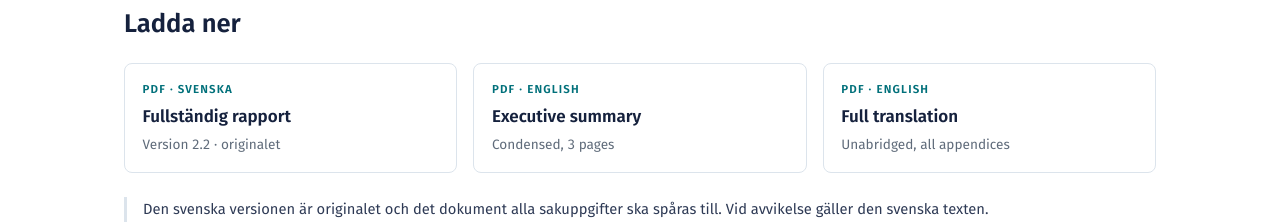
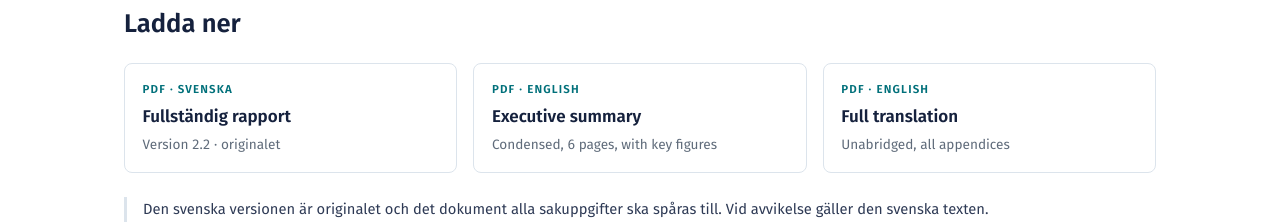
Before and after one commit to perajhogberg-dot/ai, a plain HTML site: page phu01/index.html in a window 1280 px wide. Shown: the part 860-1084 px from the top of the page. Drawn offline with Linux system fonts and the light colour scheme.

Commit message:
Engelska figurer i engelsk översättning och sammanfattning
Co-Authored-By: Claude Opus 5.5 <noreply@anthropic.com>
Claude-Session: https://claude.ai/code/session_01Ai9SVvJJNYJAegMkELUdP6

```diff
--- a/phu01/index.html
+++ b/phu01/index.html
@@ -47,7 +47,7 @@
     <h2>Ladda ner</h2>
     <div class="downloads">
       <a class="dl" href="/phu01/filer/AI_paverkan_pa_arbetskraften_PHU01_v2.2_UTGIVEN.pdf"><span class="f">PDF · SVENSKA</span><span class="t">Fullständig rapport</span><span class="s">Version 2.2 · originalet</span></a>
-      <a class="dl" href="/phu01/filer/AI_Impact_on_Workforce_PHU01_Executive_Summary_EN.pdf"><span class="f">PDF · ENGLISH</span><span class="t">Executive summary</span><span class="s">Condensed, 3 pages</span></a>
+      <a class="dl" href="/phu01/filer/AI_Impact_on_Workforce_PHU01_Executive_Summary_EN.pdf"><span class="f">PDF · ENGLISH</span><span class="t">Executive summary</span><span class="s">Condensed, 6 pages, with key figures</span></a>
       <a class="dl" href="/phu01/filer/AI_Impact_on_Workforce_PHU01_Full_Translation_EN.pdf"><span class="f">PDF · ENGLISH</span><span class="t">Full translation</span><span class="s">Unabridged, all appendices</span></a>
     </div>
     <p class="note">Den svenska versionen är originalet och det dokument alla sakuppgifter ska spåras till. Vid avvikelse gäller den svenska texten.</p>
```
Also changed, not shown: 2 other files.
